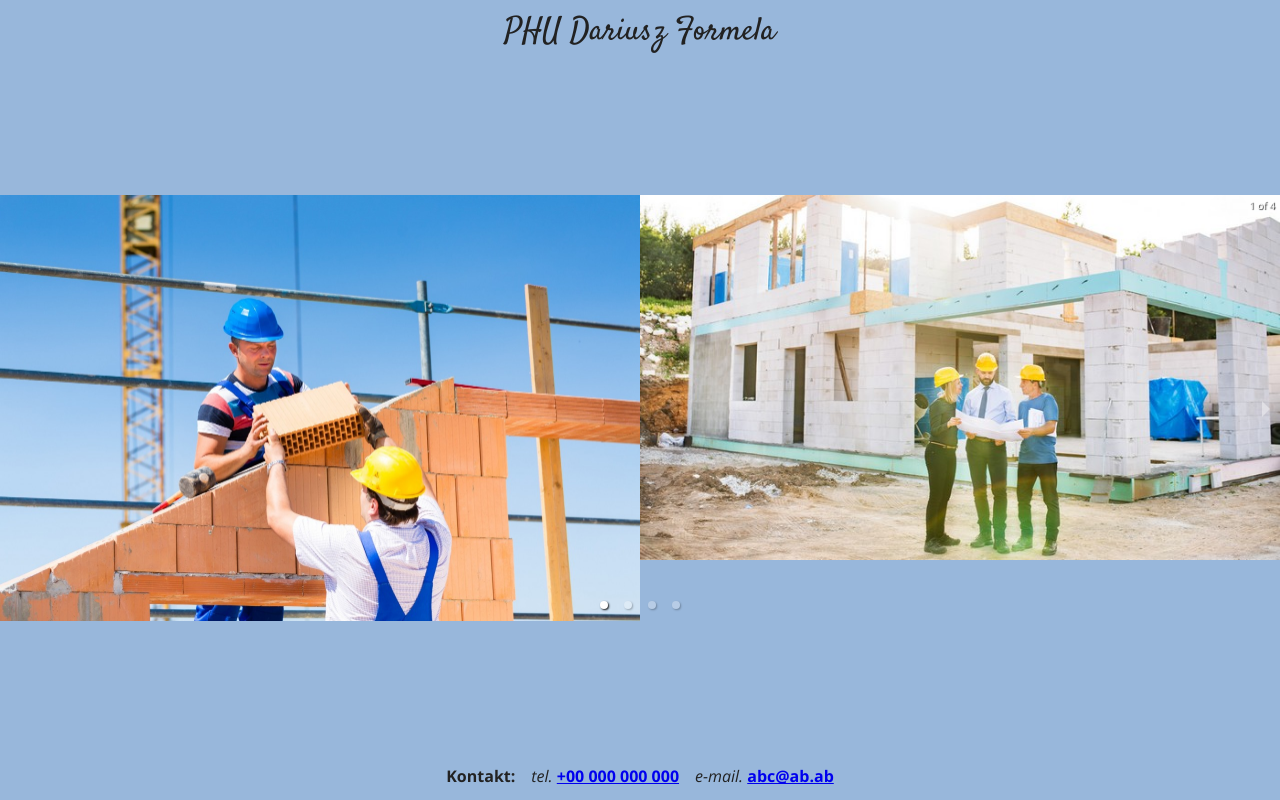
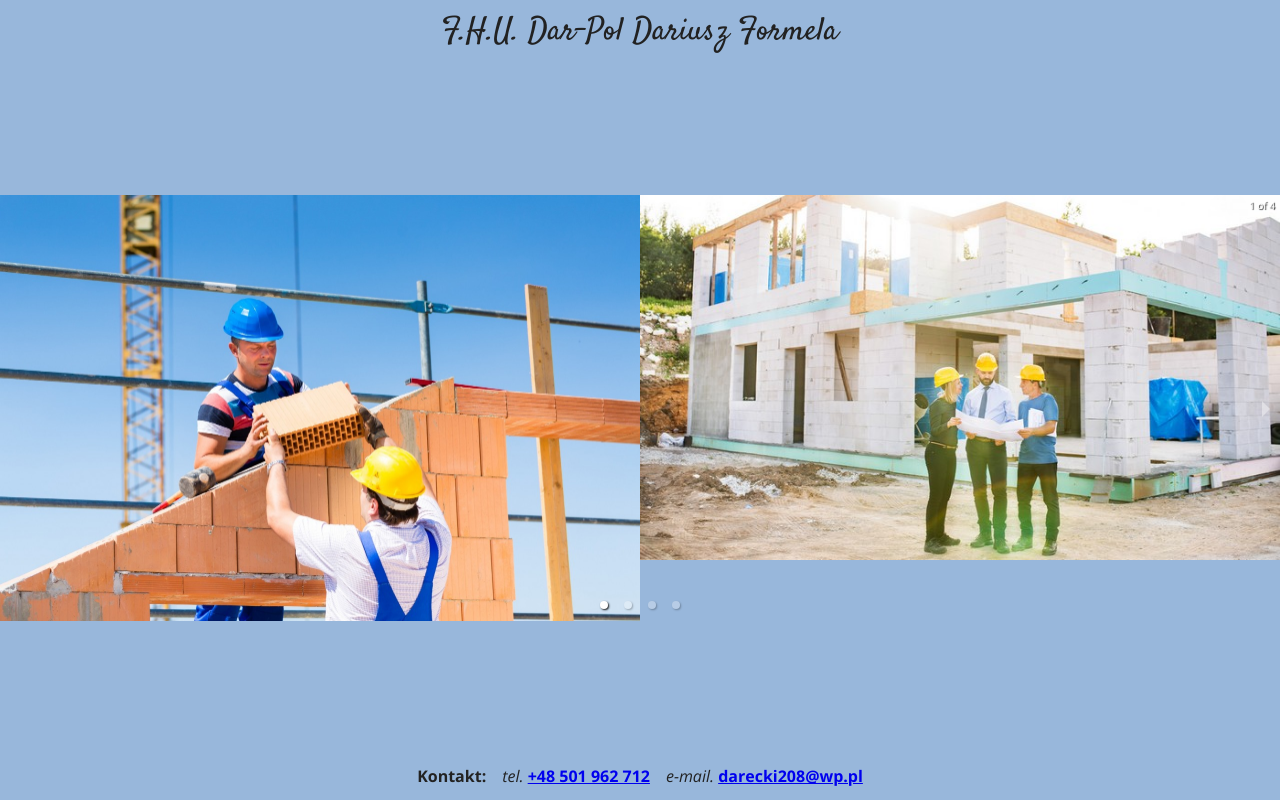
Before and after one commit to WiktorWK/PHU_Darek, a React (Create React App) app in the folder phu_darek_1_0/: page / in a window 1280 px wide. Built offline with nearby package versions, Linux system fonts and the light colour scheme.

Commit message:
aktualizacja danych klienta

```diff
--- a/phu_darek_1_0/src/components/footer/Info.js
+++ b/phu_darek_1_0/src/components/footer/Info.js
@@ -4,8 +4,8 @@ const Info = () => {
     return (
         <div className='footer_info'>
             <h2 className='footer_info_title' >Kontakt:</h2>
-            <p className='footer_info_info' >tel. <span itemProp="telephone"><a href="tel:+00000000000">+00 000 000 000</a></span> </p>
-            <p className='footer_info_info' >e-mail. <span> <a href="mailto: email@example.com"> abc@ab.ab </a> </span> </p>
+            <p className='footer_info_info' >tel. <span itemProp="telephone"><a href="tel:+48501962712">+48 501 962 712</a></span> </p>
+            <p className='footer_info_info' >e-mail. <span> <a href="mailto: darecki208@wp.pl"> darecki208@wp.pl </a> </span> </p>
         </div>
     );
 }
--- a/phu_darek_1_0/src/components/header/Logo.js
+++ b/phu_darek_1_0/src/components/header/Logo.js
@@ -3,7 +3,7 @@ import React from 'react';
 const Logo = () => {
     return (
         <h1 className='header_logo' >
-            PHU Dariusz Formela
+            F.H.U. Dar-Pol Dariusz Formela
         </h1>
     );
 }
```
